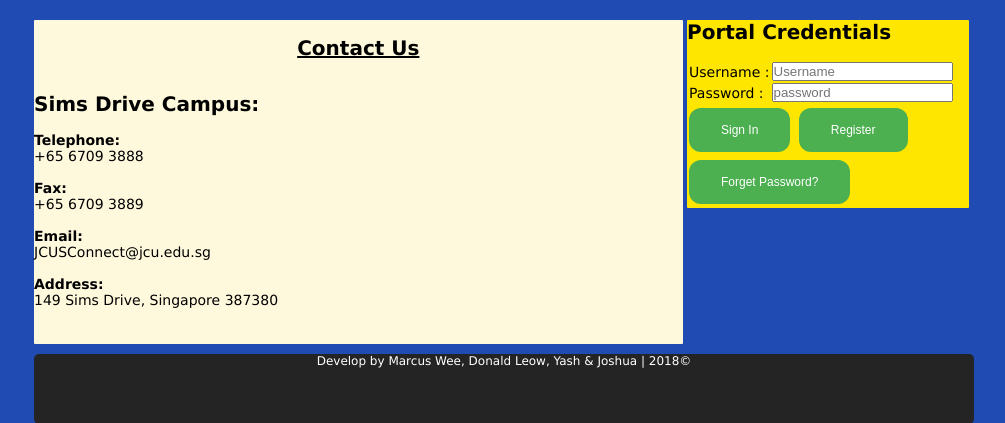
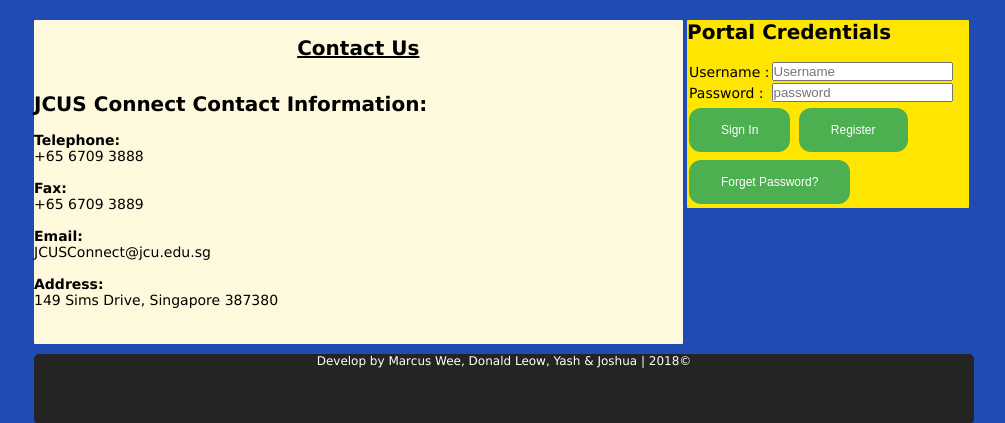
Before and after one commit to sgdonaldleow95/jcu_designthinking3_team_a7, a PHP site: page /contactUsPage.php in a window 1280 px wide. Shown: the part 263-686 px from the top of the page, without its empty margins (136-1141 px from the left). Run offline with PHP 8.4, Linux system fonts and the light colour scheme.

Commit message:
edit contact info

```diff
--- a/contactUsPage.php
+++ b/contactUsPage.php
@@ -33,7 +33,7 @@
             <br>
             <center><h3><u>Contact Us</u></h3></center>
             <br><br>
-            <h4>Sims Drive Campus:</h4>
+            <h4>JCUS Connect Contact Information:</h4>
             <br>
             <ul>
                 <ol><b>Telephone:</b><br> +65 6709 3888</ol><br>
```
